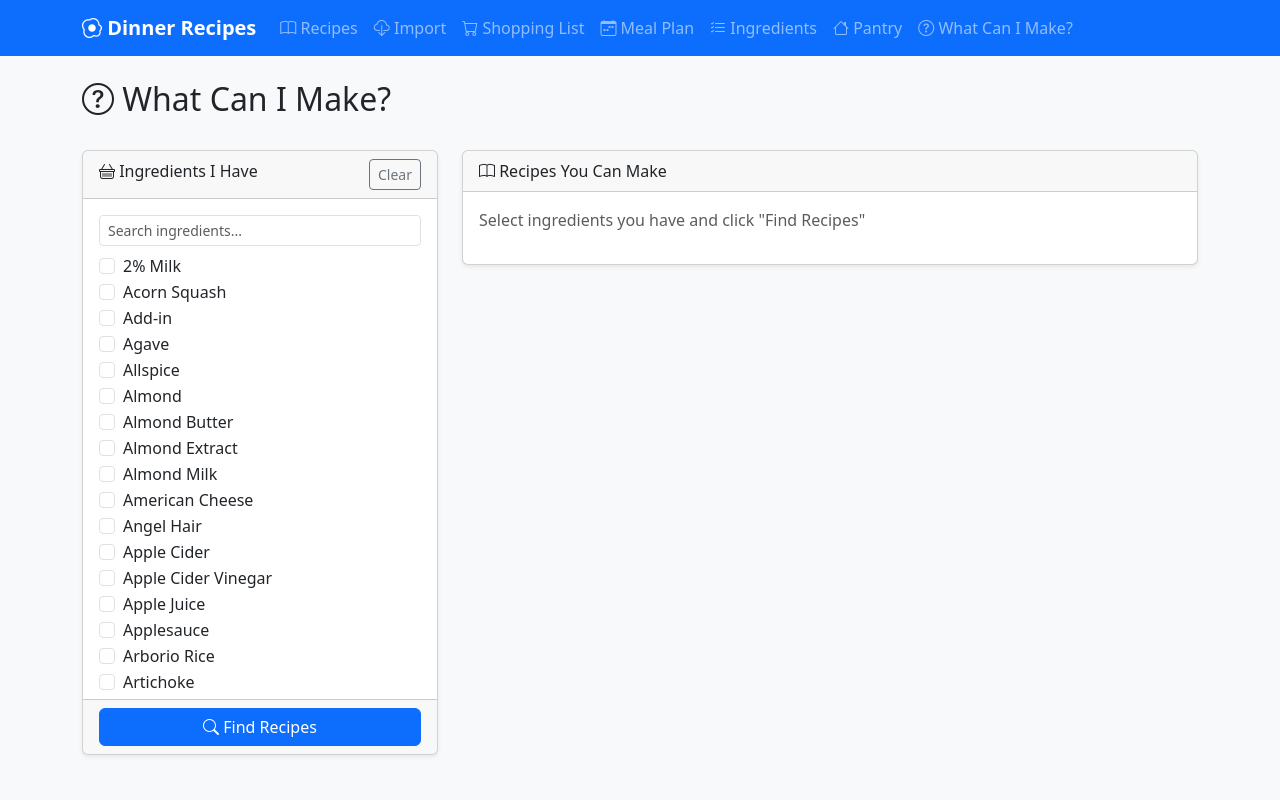
After one commit to devlynallin-alt/Dinner-recipes, a Flask app: page /whatcanmake in a window 1280 px wide. The commit adds this page. Run offline with Flask 3, Linux system fonts and the light colour scheme.

Commit message:
Add PWA support and 'What Can I Make?' feature

```diff
--- a/app.py
+++ b/app.py
@@ -1126,6 +1126,36 @@ def ingredient_delete(id):
     return redirect(url_for('ingredients_list'))
 
 # ============================================
+# ROUTES - WHAT CAN I MAKE
+# ============================================
+
+@app.route('/whatcanmake')
+def what_can_make():
+    ingredients = Ingredient.query.order_by(Ingredient.name).all()
+    recipes = Recipe.query.filter(Recipe.category != 'Archive').all()
+
+    # Get pantry staple IDs (pre-checked)
+    pantry_ids = {ps.ingredient_id for ps in PantryStaple.query.filter_by(have_it=True).all()}
+
+    # Build recipes JSON for JavaScript
+    recipes_json = []
+    for r in recipes:
+        recipes_json.append({
+            'id': r.id,
+            'name': r.name,
+            'category': r.category,
+            'image': r.image,
+            'ingredients': [ri.ingredient_id for ri in r.ingredients],
+            'ingredient_names': [ri.ingredient.name for ri in r.ingredients]
+        })
+
+    import json
+    return render_template('whatcanmake.html',
+                         ingredients=ingredients,
+                         pantry_ids=pantry_ids,
+                         recipes_json=json.dumps(recipes_json))
+
+# ============================================
 # ROUTES - PANTRY STAPLES
 # ============================================
 
--- a/templates/base.html
+++ b/templates/base.html
@@ -3,7 +3,13 @@
 <head>
     <meta charset="UTF-8">
     <meta name="viewport" content="width=device-width, initial-scale=1.0">
+    <meta name="theme-color" content="#0d6efd">
+    <meta name="apple-mobile-web-app-capable" content="yes">
+    <meta name="apple-mobile-web-app-status-bar-style" content="default">
+    <meta name="apple-mobile-web-app-title" content="Recipes">
     <title>{% block title %}Dinner Recipes{% endblock %}</title>
+    <link rel="manifest" href="{{ url_for('static', filename='manifest.json') }}">
+    <link rel="apple-touch-icon" href="{{ url_for('static', filename='icons/icon-192.png') }}">
     <link href="https://cdn.jsdelivr.net/npm/bootstrap@5.3.0/dist/css/bootstrap.min.css" rel="stylesheet">
     <link href="https://cdn.jsdelivr.net/npm/bootstrap-icons@1.10.0/font/bootstrap-icons.css" rel="stylesheet">
     <link href="{{ url_for('static', filename='css/style.css') }}" rel="stylesheet">
@@ -49,6 +55,11 @@
                             <i class="bi bi-house"></i> Pantry
                         </a>
                     </li>
+                    <li class="nav-item">
+                        <a class="nav-link" href="{{ url_for('what_can_make') }}">
+                            <i class="bi bi-question-circle"></i> What Can I Make?
+                        </a>
+                    </li>
                 </ul>
             </div>
         </div>
@@ -70,6 +81,14 @@
     </div>
 
     <script src="https://cdn.jsdelivr.net/npm/bootstrap@5.3.0/dist/js/bootstrap.bundle.min.js"></script>
+    <script>
+        // Register service worker for PWA
+        if ('serviceWorker' in navigator) {
+            navigator.serviceWorker.register('/static/sw.js')
+                .then(reg => console.log('SW registered'))
+                .catch(err => console.log('SW registration failed'));
+        }
+    </script>
     {% block scripts %}{% endblock %}
 </body>
 </html>
--- /dev/null
+++ b/templates/whatcanmake.html
@@ -0,0 +1,140 @@
+{% extends 'base.html' %}
+
+{% block title %}What Can I Make?{% endblock %}
+
+{% block content %}
+<div class="d-flex justify-content-between align-items-center mb-4">
+    <h2><i class="bi bi-question-circle"></i> What Can I Make?</h2>
+</div>
+
+<div class="row">
+    <div class="col-md-4">
+        <div class="card">
+            <div class="card-header">
+                <i class="bi bi-basket"></i> Ingredients I Have
+                <button class="btn btn-sm btn-outline-secondary float-end" onclick="clearAll()">Clear</button>
+            </div>
+            <div class="card-body" style="max-height: 500px; overflow-y: auto;">
+                <input type="text" id="ingredientSearch" class="form-control form-control-sm mb-2" placeholder="Search ingredients...">
+                <form id="ingredientForm">
+                    {% for ing in ingredients %}
+                    <div class="form-check ingredient-item" data-name="{{ ing.name.lower() }}">
+                        <input class="form-check-input ingredient-check" type="checkbox" value="{{ ing.id }}" id="ing{{ ing.id }}" {% if ing.id in pantry_ids %}checked{% endif %}>
+                        <label class="form-check-label" for="ing{{ ing.id }}">{{ ing.name }}</label>
+                    </div>
+                    {% endfor %}
+                </form>
+            </div>
+            <div class="card-footer">
+                <button class="btn btn-primary w-100" onclick="findRecipes()">
+                    <i class="bi bi-search"></i> Find Recipes
+                </button>
+            </div>
+        </div>
+    </div>
+
+    <div class="col-md-8">
+        <div class="card">
+            <div class="card-header">
+                <i class="bi bi-book"></i> Recipes You Can Make
+            </div>
+            <div class="card-body" id="resultsArea">
+                <p class="text-muted">Select ingredients you have and click "Find Recipes"</p>
+            </div>
+        </div>
+    </div>
+</div>
+{% endblock %}
+
+{% block scripts %}
+<script>
+const recipes = {{ recipes_json|safe }};
+
+function clearAll() {
+    document.querySelectorAll('.ingredient-check').forEach(cb => cb.checked = false);
+}
+
+document.getElementById('ingredientSearch').addEventListener('input', function() {
+    const search = this.value.toLowerCase();
+    document.querySelectorAll('.ingredient-item').forEach(item => {
+        item.style.display = item.dataset.name.includes(search) ? '' : 'none';
+    });
+});
+
+function findRecipes() {
+    const selectedIds = new Set();
+    document.querySelectorAll('.ingredient-check:checked').forEach(cb => {
+        selectedIds.add(parseInt(cb.value));
+    });
+
+    if (selectedIds.size === 0) {
+        document.getElementById('resultsArea').innerHTML = '<p class="text-warning">Please select at least one ingredient</p>';
+        return;
+    }
+
+    // Calculate match percentage for each recipe
+    const matches = [];
+    recipes.forEach(recipe => {
+        const recipeIngIds = recipe.ingredients;
+        if (recipeIngIds.length === 0) {
+            // Recipes with no ingredients (like Costco Hot Dog) always match
+            matches.push({recipe: recipe, match: 100, have: 0, need: 0, missing: []});
+            return;
+        }
+
+        let have = 0;
+        let missing = [];
+        recipeIngIds.forEach(ingId => {
+            if (selectedIds.has(ingId)) {
+                have++;
+            } else {
+                missing.push(recipe.ingredient_names[recipeIngIds.indexOf(ingId)]);
+            }
+        });
+
+        const match = Math.round((have / recipeIngIds.length) * 100);
+        if (match > 0) {
+            matches.push({
+                recipe: recipe,
+                match: match,
+                have: have,
+                need: recipeIngIds.length - have,
+                missing: missing
+            });
+        }
+    });
+
+    // Sort by match percentage (highest first)
+    matches.sort((a, b) => b.match - a.match);
+
+    // Build results HTML
+    let html = '';
+    if (matches.length === 0) {
+        html = '<p class="text-muted">No recipes match your ingredients</p>';
+    } else {
+        matches.forEach(m => {
+            const badgeClass = m.match === 100 ? 'bg-success' : m.match >= 75 ? 'bg-info' : m.match >= 50 ? 'bg-warning' : 'bg-secondary';
+            html += `
+                <div class="card mb-2">
+                    <div class="card-body p-2 d-flex align-items-center">
+                        ${m.recipe.image ? `<img src="/static/uploads/${m.recipe.image}" class="rounded me-3" style="width: 60px; height: 60px; object-fit: cover;">` : '<div class="bg-light rounded me-3 d-flex align-items-center justify-content-center" style="width: 60px; height: 60px;"><i class="bi bi-image text-muted"></i></div>'}
+                        <div class="flex-grow-1">
+                            <a href="/recipe/${m.recipe.id}" class="fw-bold text-decoration-none">${m.recipe.name}</a>
+                            <br>
+                            <small class="text-muted">${m.recipe.category} | ${m.recipe.ingredients.length} ingredients</small>
+                        </div>
+                        <div class="text-end">
+                            <span class="badge ${badgeClass}">${m.match}%</span>
+                            ${m.need > 0 ? `<br><small class="text-danger">Need ${m.need} more</small>` : '<br><small class="text-success">Ready!</small>'}
+                        </div>
+                    </div>
+                    ${m.missing.length > 0 && m.missing.length <= 5 ? `<div class="card-footer p-1"><small class="text-muted">Missing: ${m.missing.join(', ')}</small></div>` : ''}
+                </div>
+            `;
+        });
+    }
+
+    document.getElementById('resultsArea').innerHTML = html;
+}
+</script>
+{% endblock %}
```
Also changed, not shown: static/sw.js (added, +42 -0 lines), static/manifest.json (added).
